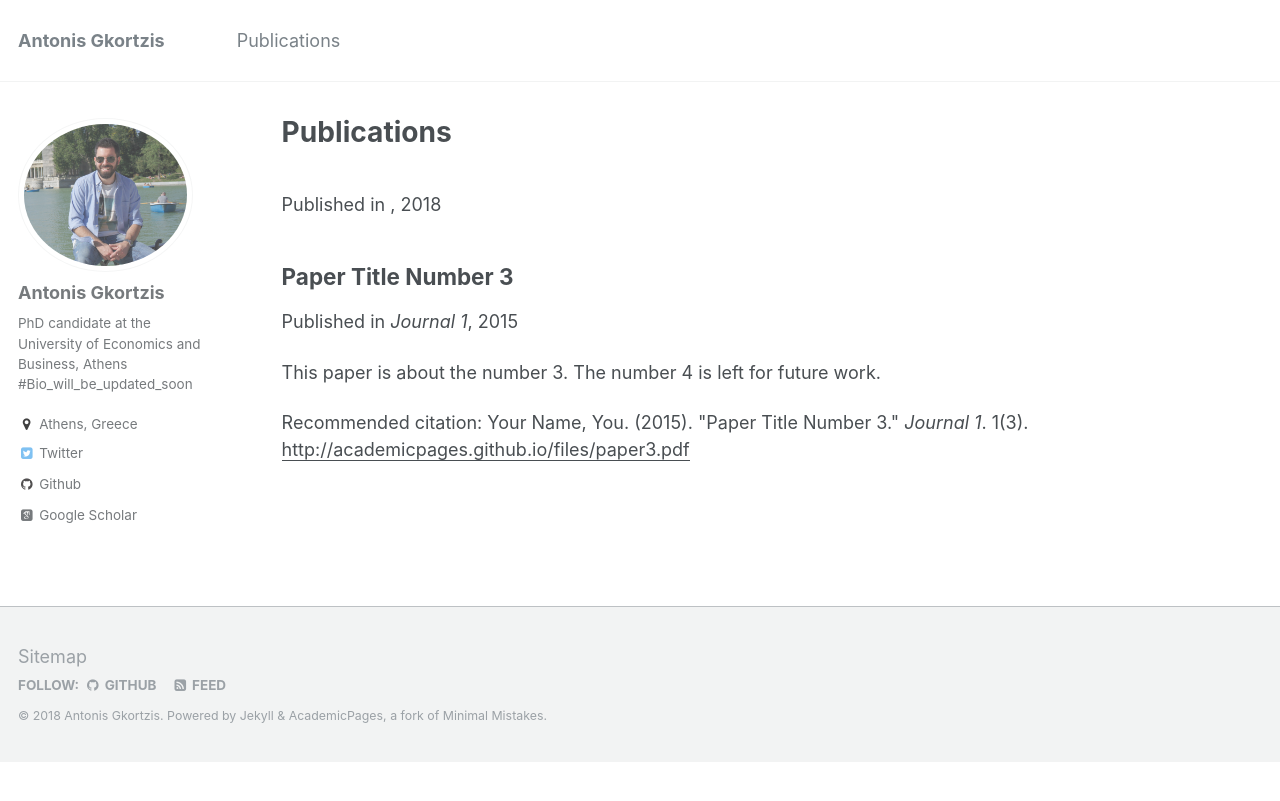
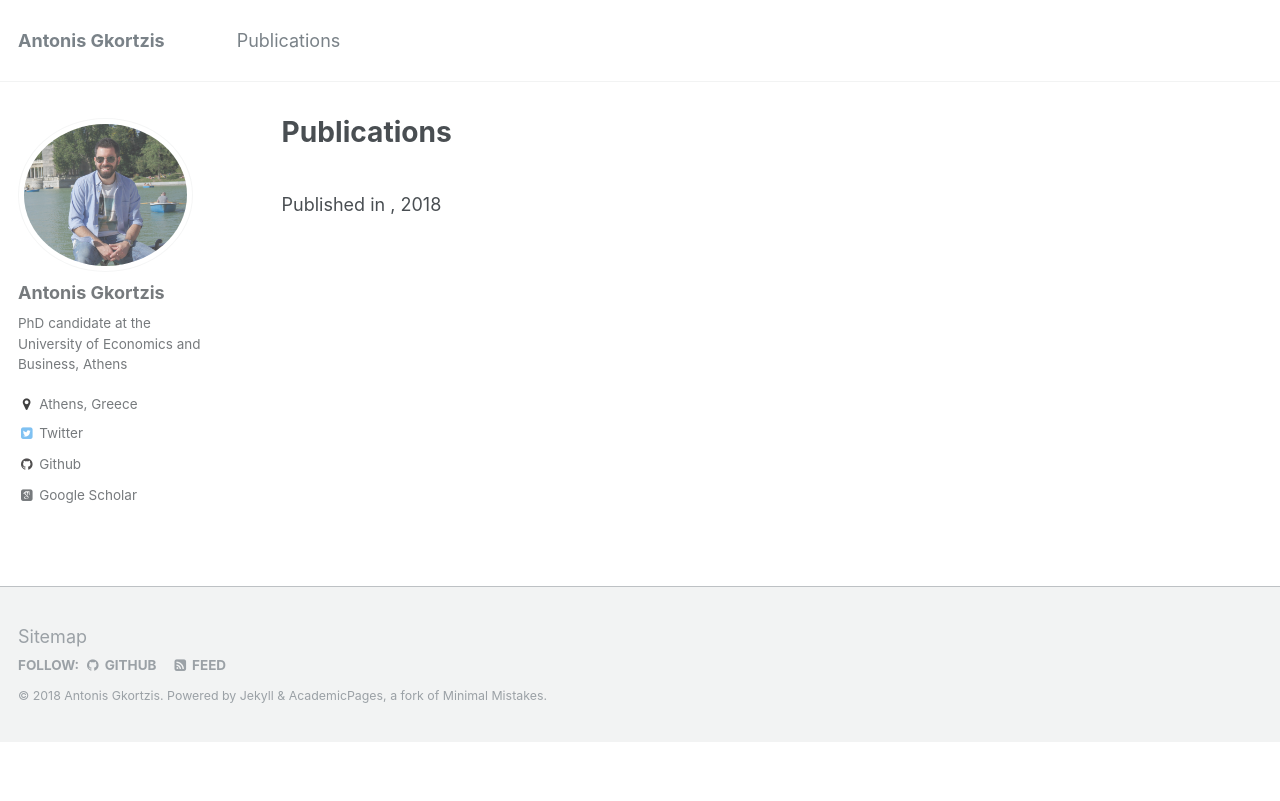
Before and after one commit to AntonisGkortzis/AntonisGkortzis.github.io, a Jekyll site: the page built from _pages/publications.md, in a window 1280 px wide. Shown: the top 801 px of the page. Built offline with Jekyll 4.4.1, drawn with Linux system fonts in a browser that asks for light colours; some web fonts are replaced.

Commit message:
removed one publication

```diff
--- a/_config.yml
+++ b/_config.yml
@@ -80,7 +80,7 @@ analytics:
 author:
   name             : "Antonis Gkortzis"
   avatar           : "profile.jpg"
-  bio              : "PhD candidate at the University of Economics and Business, Athens #Bio_will_be_updated_soon"
+  bio              : "PhD candidate at the University of Economics and Business, Athens"
   location         : "Athens, Greece"
   employer         :
   googlescholar    : "http://yourfullgooglescholarurl.com"
--- a/_publications/2016-12-An empirical analysis of vulnerabilities in virtualization technologies - Copy.md
+++ /dev/null
@@ -1,15 +0,0 @@
----
-title: "Paper Title Number 3"
-collection: publications
-permalink: /publication/2015-10-01-paper-title-number-3
-excerpt: 'This paper is about the number 3. The number 4 is left for future work.'
-date: 2015-10-01
-venue: 'Journal 1'
-paperurl: 'http://academicpages.github.io/files/paper3.pdf'
-citation: 'Your Name, You. (2015). &quot;Paper Title Number 3.&quot; <i>Journal 1</i>. 1(3).'
----
-This paper is about the number 3. The number 4 is left for future work.
-
-[Download paper here](http://academicpages.github.io/files/paper3.pdf)
-
-Recommended citation: Your Name, You. (2015). "Paper Title Number 3." <i>Journal 1</i>. 1(3).
```
